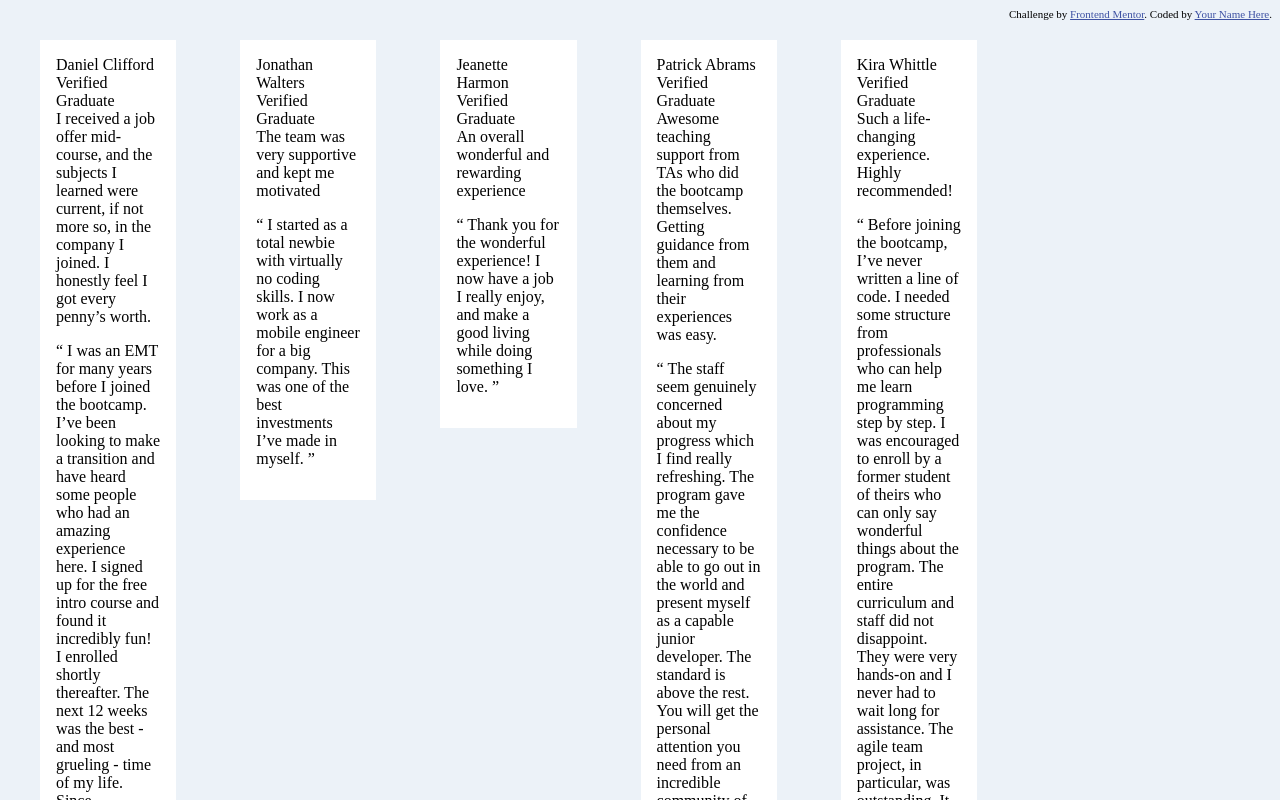
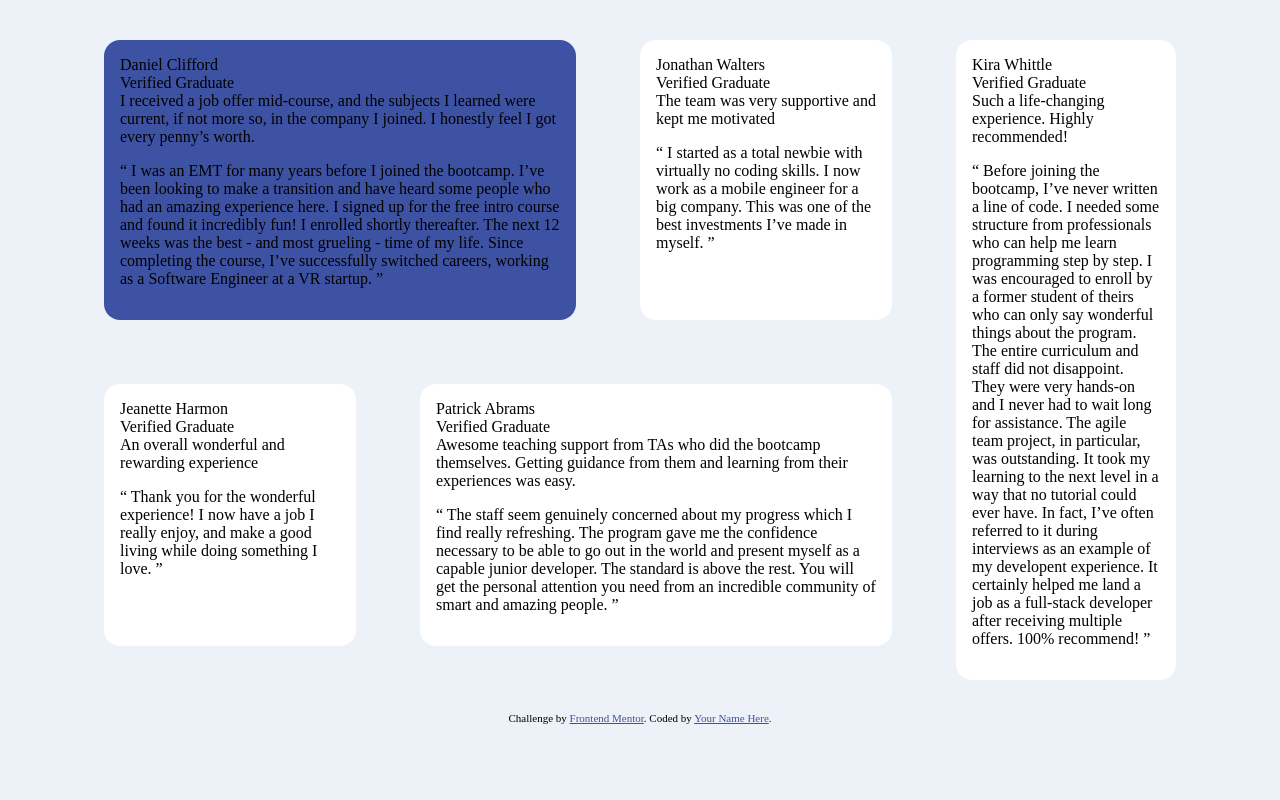
Before and after one commit to bonau/testimonials-grid-section-main, a plain HTML site: page index.html in a window 1280 px wide. Shown: the top 800 px of the page. Drawn offline with Linux system fonts and the light colour scheme.

Commit message:
responsive layout

```diff
--- a/index.html
+++ b/index.html
@@ -8,27 +8,74 @@
 
   <link rel="icon" type="image/png" sizes="32x32" href="./images/favicon-32x32.png">
 
-  <title>Frontend Mentor | [Challenge Name Here]</title>
+  <title>Frontend Mentor | Shon Wang</title>
 
   <!-- Feel free to remove these styles or customise in your own stylesheet 👍 -->
   <style>
+    * {
+      box-sizing: border-box;
+    }
+
     body {
       background: hsl(210, 46%, 95%);
+      padding-left: 5vw;
+      padding-right: 5vw;
+    }
+
+    .container {
       display: flex;
       flex-direction: row;
       flex-wrap: wrap;
-      justify-content: center;
+      justify-content: space-between;
       align-items: flex-start;
+      justify-content: space-evenly;
+    }
+
+    .container .left {
+      flex: 3;
+      display: flex;
+      flex-direction: row;
+      flex-wrap: wrap;
+    }
+
+    .container .right {
+      flex: 1;
+      display: flex;
+      flex-direction: row;
+    }
+
+    @media (max-width: 1440px) {
+
+      .container .above,
+      .container .below {
+        display: flex;
+        flex-direction: row;
+      }
+    }
+
+
+
+    @media (max-width: 375px) {
+      .container {
+        display: flex;
+        flex-direction: column;
+      }
+
+      .container .above,
+      .container .below {
+        display: flex;
+        flex-direction: column;
+      }
     }
 
     article {
-      display: block;
-      flex-direction: row;
+      display: flex;
+      flex-direction: column;
       flex: 1;
       background-color: white;
       margin: 2em;
-      max-width: 200px;
       padding: 1em;
+      border-radius: 1em;
     }
 
     article author {
@@ -48,7 +95,10 @@
 
 <body>
 
-  <article>
+  <div class="container">
+    <div class="left">
+      <div class="above">
+        <article style="flex: 2; background:hsl(228, 45%, 44%)">
           <author>Daniel Clifford</author>
           <position>Verified Graduate</position>
 
@@ -67,7 +117,7 @@
         </article>
 
 
-  <article>
+        <article style="flex: 1">
           <author>Jonathan Walters</author>
           <position>Verified Graduate</position>
 
@@ -78,8 +128,9 @@
             for a big company. This was one of the best investments I’ve made in myself. ”
           </p>
         </article>
-
-  <article>
+      </div>
+      <div class="below">
+        <article style="flex: 1;">
           <author>Jeanette Harmon</author>
           <position>Verified Graduate</position>
           <summary>An overall wonderful and rewarding experience</summary>
@@ -89,7 +140,7 @@
           </p>
         </article>
 
-  <article>
+        <article style="flex: 2;">
           <author>Patrick Abrams</author>
           <position>Verified Graduate</position>
           <summary>
@@ -103,7 +154,10 @@
             an incredible community of smart and amazing people. ”
           </p>
         </article>
+      </div>
+    </div>
 
+    <div class="right">
       <article>
         <author>Kira Whittle</author>
         <position>Verified Graduate</position>
@@ -119,6 +173,8 @@
           100% recommend! ”
         </p>
       </article>
+    </div>
+  </div>
 
   <div class="attribution">
     Challenge by <a href="https://www.frontendmentor.io?ref=challenge" target="_blank">Frontend Mentor</a>.
```
Lines whose indentation alone changed are shown as unchanged.
